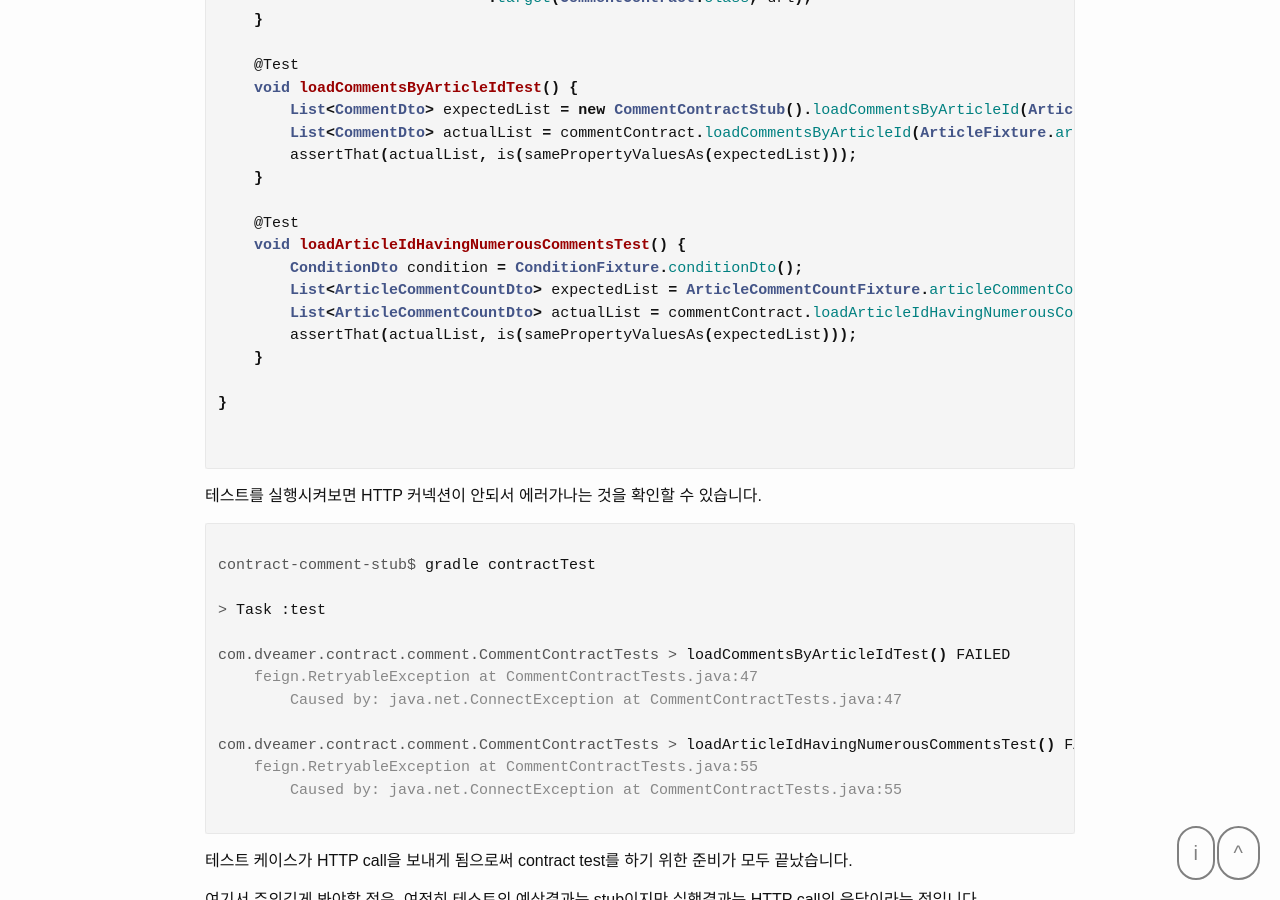
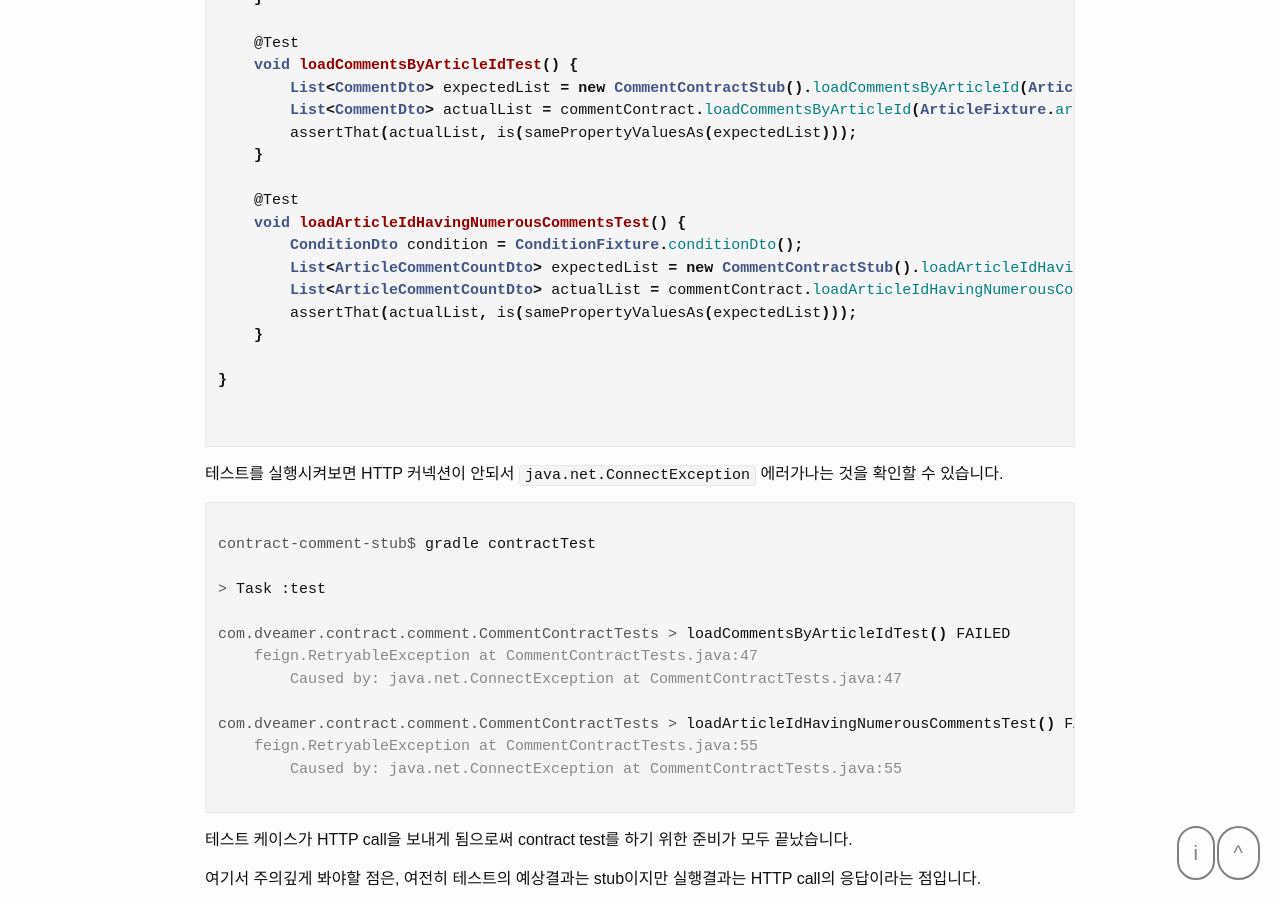
Before and after one commit to dveamer/dveamer.github.io, a Jekyll site: the page built from _posts/BackEnd/2020-05-18-JavaContractInterface.md, in a window 1280 px wide and 900 px high, scrolled down 9103 px. Built offline with Jekyll 4.4.1, drawn with Linux system fonts in a browser that asks for light colours; some of the changed text lies outside the part shown.

Commit message:
homepage

````diff
--- a/_posts/BackEnd/2020-05-18-JavaContractInterface.md
+++ b/_posts/BackEnd/2020-05-18-JavaContractInterface.md
@@ -266,7 +266,6 @@
 ~~~java
 package com.dveamer.contract.comment;
 
-import com.dveamer.contract.comment.stub.ArticleCommentCountFixture;
 import com.dveamer.contract.comment.stub.ArticleFixture;
 import com.dveamer.contract.comment.stub.CommentContractStub;
 import com.dveamer.contract.comment.stub.ConditionFixture;
@@ -304,7 +303,7 @@
     @Test
     void loadArticleIdHavingNumerousCommentsTest() {
         ConditionDto condition = ConditionFixture.conditionDto();
-        List<ArticleCommentCountDto> expectedList = ArticleCommentCountFixture.articleCommentCountList(condition.getBiggerThan(), condition.getBeforeDays());
+        List<ArticleCommentCountDto> expectedList = new CommentContractStub().loadArticleIdHavingNumerousComments(condition);
         List<ArticleCommentCountDto> actualList = commentContract.loadArticleIdHavingNumerousComments(condition);
         assertThat(actualList, is(samePropertyValuesAs(expectedList)));
     }
@@ -315,7 +314,7 @@
 ~~~
 
 
-테스트를 실행시켜보면 HTTP 커넥션이 안되서 에러가나는 것을 확인할 수 있습니다.
+테스트를 실행시켜보면 HTTP 커넥션이 안되서 ```java.net.ConnectException``` 에러가나는 것을 확인할 수 있습니다.
 
 ~~~terminal
 
````
